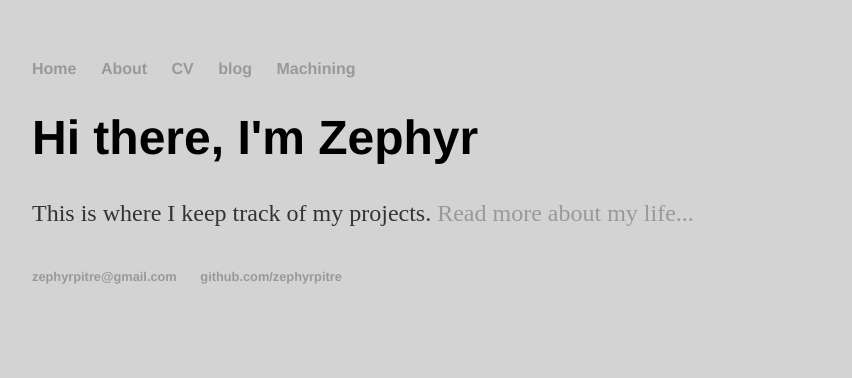
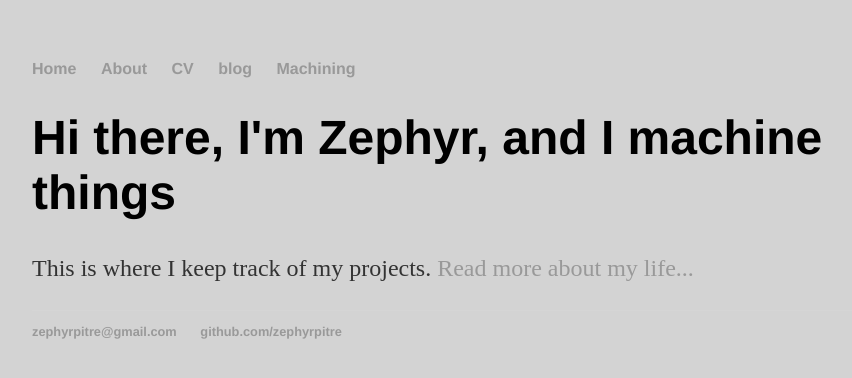
Before and after one commit to ZephyrPitre/ZephyrPitre.github.io, a Jekyll site: the page built from machining/index.html, in a window 1280 px wide. Shown: the top 378 px of the page, without its empty margins (160-1012 px from the left). Built offline with Jekyll 4.4.1, drawn with Linux system fonts in a browser that asks for light colours.

Commit message:
Update index.html

```diff
--- a/machining/index.html
+++ b/machining/index.html
@@ -1,8 +1,8 @@
 ---
 layout: default
-title: Zephyr Pitre
+title: Zephyr Pitre's Machining Page
 ---
 <div class="blurb">
-	<h1>Hi there, I'm Zephyr</h1>
+	<h1>Hi there, I'm Zephyr, and I machine things</h1>
 	<p>This is where I keep track of my projects. <a href="/about">Read more about my life...</a></p>
 </div><!-- /.blurb -->
```
